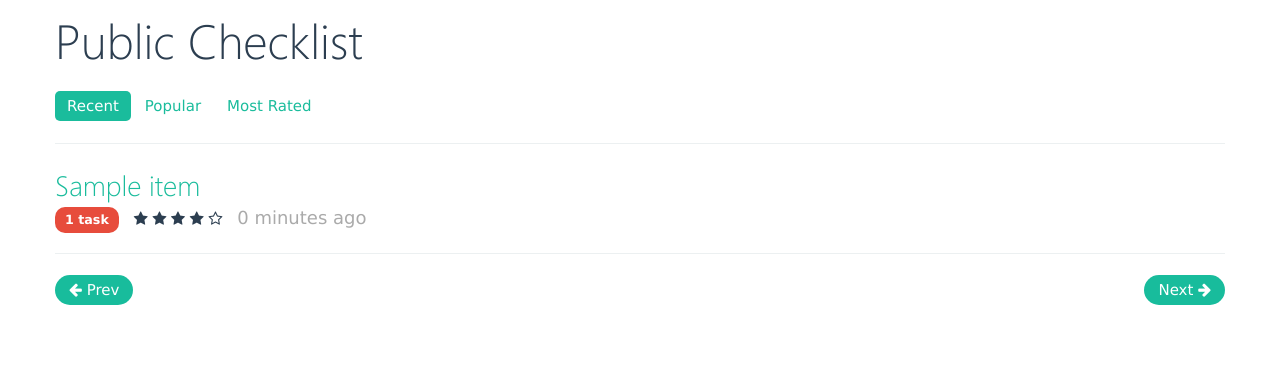
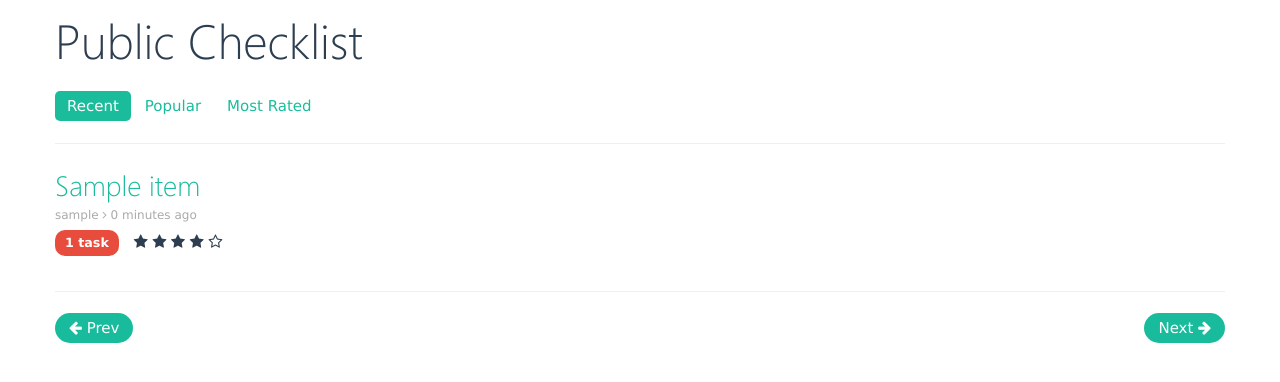
Before and after one commit to harrypotterismyname/django-skeleton, a Django app: template templates/mylist/public.html in a window 1280 px wide. Shown: the part 51-433 px from the top of the page. Run offline with Django 3.2, Linux system fonts and the light colour scheme; the template is opened without the code that fills it: most values are stand-ins (such as "Sample title", 1, 10 or a date in 2020); parts of the project's set-up code (start-up, migrations or seed data) failed here and were passed over; some libraries are stand-ins or nearby versions.

Commit message:
update tpl

```diff
--- a/static/css/main.css
+++ b/static/css/main.css
@@ -99,21 +99,27 @@ fieldset legend {
 }
 .checklist-list li {
     display: block;
+    margin-bottom: 15px;
 }
 .checklist-list h3 {
     margin-bottom: 0;
 }
 .checklist-list time {
     font-weight: normal;
-    color: #aaa;
     display: inline-block;
-    margin-left: 10px;
-    font-size: 18px;
-    line-height: 26px;
 }
 .checklist-list .rating {
     display: inline-block;
     margin-left: 10px;
+}
+.checklist-list .meta {
+    display: block;
+    color: #aaa;
+    font-size: 12px;
+    margin-bottom: 5px;
+}
+.checklist-list .meta a {
+    color: #aaa;
 }
 
 .task-list {
@@ -156,6 +162,7 @@ h2.task-title {
 
 .btn-fork-task {
     margin-top: 20px;
+    margin-left: 20px;
 }
 
 .new-task-list {
--- a/templates/mylist/public.html
+++ b/templates/mylist/public.html
@@ -28,6 +28,12 @@
                     <li>
                         <h3><a href="{{ item.get_absolute_url }}">{{ item.title }}</a></h3>
                         <p>
+                            <span class="meta">
+                                <a href="{% url 'userena_profile_detail' item.owner.username %}" class="dark-link">{{ item.owner.username }}</a>
+                                <i class="icon-angle-right"></i>
+                                <time>{{ item.created_at|timesince }} ago</time>
+                            </span>
+
                             <span class="badge badge-important">{{ item.count_task }} task{{ item.count_task|pluralize }}</span>
                             <span class="rating">
                             <i class="icon-star"></i>
@@ -36,8 +42,8 @@
                             <i class="icon-star"></i>
                             <i class="icon-star-empty"></i>
                             </span>
-                            <time>{{ item.created_at|timesince }} ago</time>
                         </p>
+                        <div class="clearfix"></div>
                     </li>
                 {% endfor %}
 
```
Also changed, not shown: templates/mylist/detail.html (+15 -8 lines).
